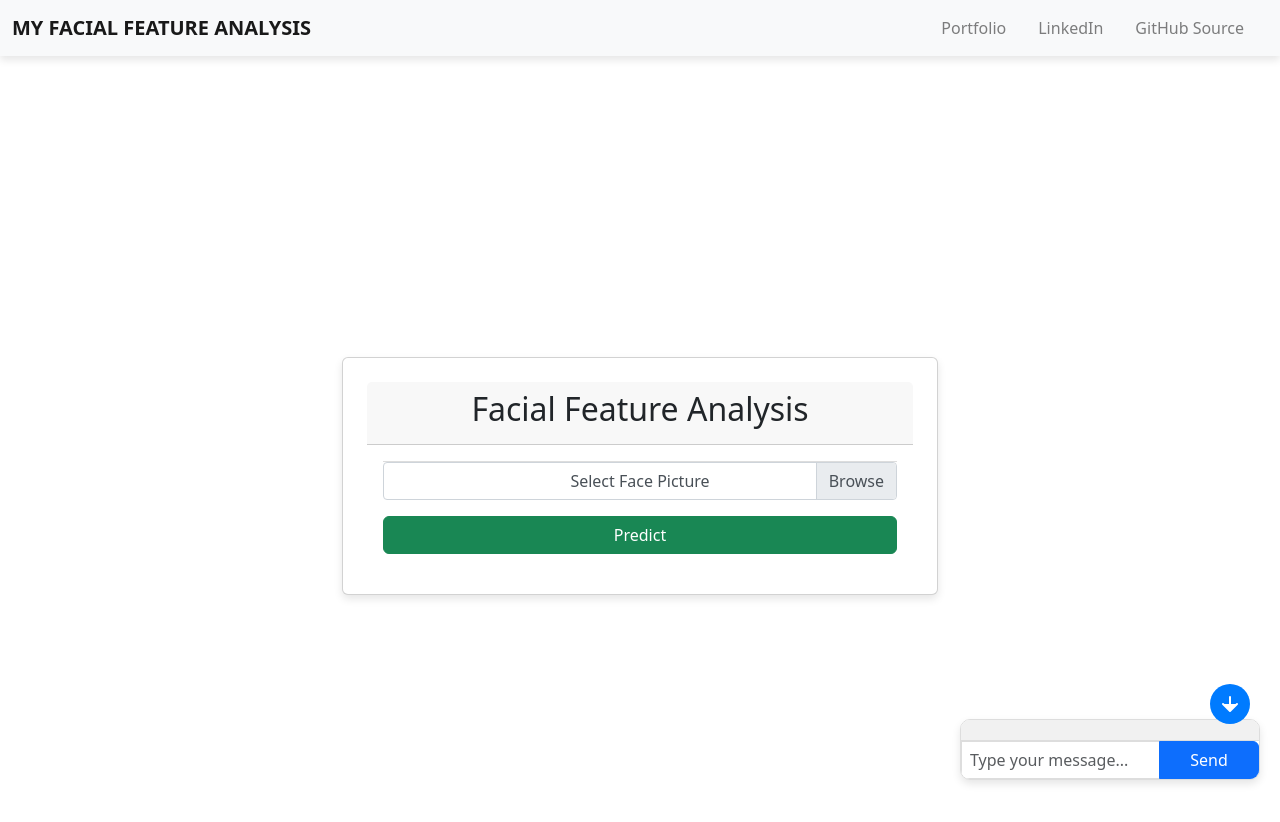
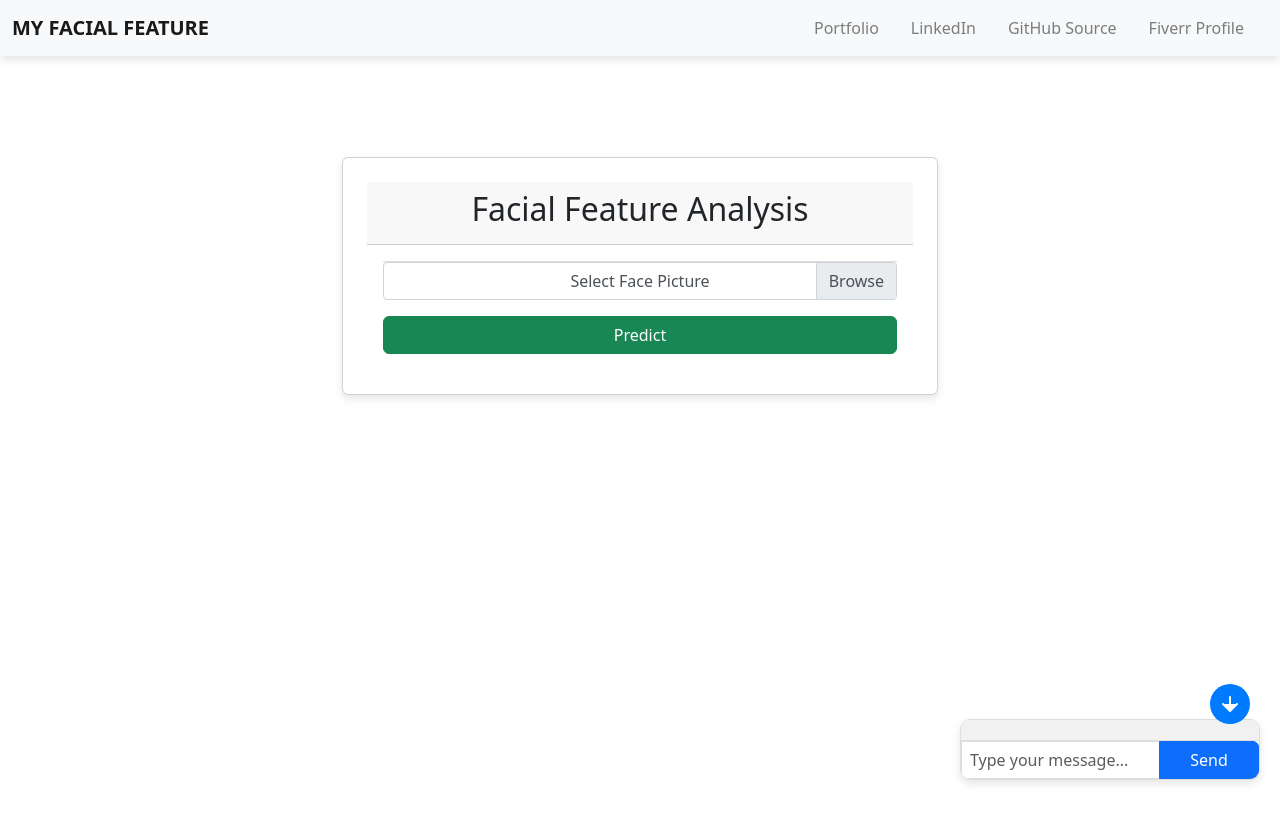
Before and after one commit to Nobita006/facial-analysis-app, a React (Create React App) app: page / in a window 1280 px wide. Shown: the top 822 px of the page. Built offline with nearby package versions, Linux system fonts and the light colour scheme.

Commit message:
fixed issue on smal screen

```diff
--- a/public/index.html
+++ b/public/index.html
@@ -2,13 +2,13 @@
 <html lang="en">
   <head>
     <meta charset="utf-8" />
-    <link rel="icon" href="%PUBLIC_URL%/favicon.ico" />
+    <link rel="icon" href="%PUBLIC_URL%/favicon.png" type="image/png"/>
 
     <meta name="viewport" content="width=device-width, initial-scale=1" />
     <meta name="theme-color" content="#000000" />
     <meta
-      name="description"
-      content="Web site created using create-react-app"
+      name="Facial Feature Analysis"
+      content="Website with react front-end and flask back-end"
     />
     <link rel="apple-touch-icon" href="%PUBLIC_URL%/logo192.png" />
     <!--
@@ -32,7 +32,7 @@
       rel="stylesheet"
     />
 
-    <title>React App</title>
+    <title>Facial Feature Analysis</title>
     <script src="https://code.jquery.com/jquery-3.5.1.slim.min.js"></script>
     <script src="https://cdn.jsdelivr.net/npm/@popperjs/core@2.9.2/dist/umd/popper.min.js"></script>
     <script src="https://cdn.jsdelivr.net/npm/bootstrap@5.3.0-alpha1/dist/js/bootstrap.bundle.min.js"></script>
--- a/src/FacialAnalysis.css
+++ b/src/FacialAnalysis.css
@@ -1,5 +1,5 @@
 .FacialAnalysis {
-  min-height: 100vh;
+  min-height: 50vh;
   background-color: #ffffff;
 }
 
@@ -56,14 +56,10 @@
 }
 
 .predictions .recommendations-list li {
-  margin-bottom: 10px;
+  margin-top: 10px;
   width: calc(33% - 20px);
-  text-align: center;
 }
 
-.predictions .recommendations-list li a {
-  text-decoration: none;
-}
 
 .predictions .recommendations-list li img {
   max-width: 100%;
--- a/src/FacialAnalysis.js
+++ b/src/FacialAnalysis.js
@@ -220,7 +220,7 @@ function FacialAnalysis() {
                             <ul className="recommendations-list">
                               {predictions.recommendations[condition].map((product) => (
                                 <li key={product.product_name}>
-                                  <a href={product.product_link} target="_blank" rel="noreferrer">
+                                  <a target="_blank" rel="noreferrer">
                                     <img
                                       src={product.product_image}
                                       alt={product.product_name}
--- a/src/Header.js
+++ b/src/Header.js
@@ -5,25 +5,30 @@ function Header() {
   return (
     <nav className="navbar navbar-expand-lg navbar-light bg-light">
       <div className="container-fluid">
-        <a className="navbar-brand" href="#"> My Facial Feature Analysis</a>
+        <a className="navbar-brand" href="#"> My Facial Feature</a>
         <button className="navbar-toggler" type="button" data-bs-toggle="collapse" data-bs-target="#navbarNav" aria-controls="navbarNav" aria-expanded="false" aria-label="Toggle navigation">
           <span className="navbar-toggler-icon"></span>
         </button>
         <div className="collapse navbar-collapse" id="navbarNav">
           <ul className="navbar-nav ms-auto">
             <li className="nav-item">
-              <a className="nav-link" href="https://your-portfolio-link.com" target="_blank" rel="noopener noreferrer">
+              <a className="nav-link" href="https://nobita006.github.io/Sayan_Portfolio/" target="_blank" rel="noopener noreferrer">
                 Portfolio
               </a>
             </li>
             <li className="nav-item">
-              <a className="nav-link" href="https://linkedin.com/in/your-linkedin-id" target="_blank" rel="noopener noreferrer">
+              <a className="nav-link" href="https://www.linkedin.com/in/sayandas1/" target="_blank" rel="noopener noreferrer">
                 LinkedIn
               </a>
             </li>
             <li className="nav-item">
-              <a className="nav-link" href="https://github.com/your-github-repo" target="_blank" rel="noopener noreferrer">
+              <a className="nav-link" href="https://github.com/Nobita006/facial-analysis-app/" target="_blank" rel="noopener noreferrer">
                 GitHub Source
+              </a>
+            </li>
+            <li className="nav-item">
+              <a className="nav-link" href="https://www.fiverr.com/sayan_on" target="_blank" rel="noopener noreferrer">
+                Fiverr Profile
               </a>
             </li>
           </ul>
```
Also changed, not shown: public/favicon.png (added).
